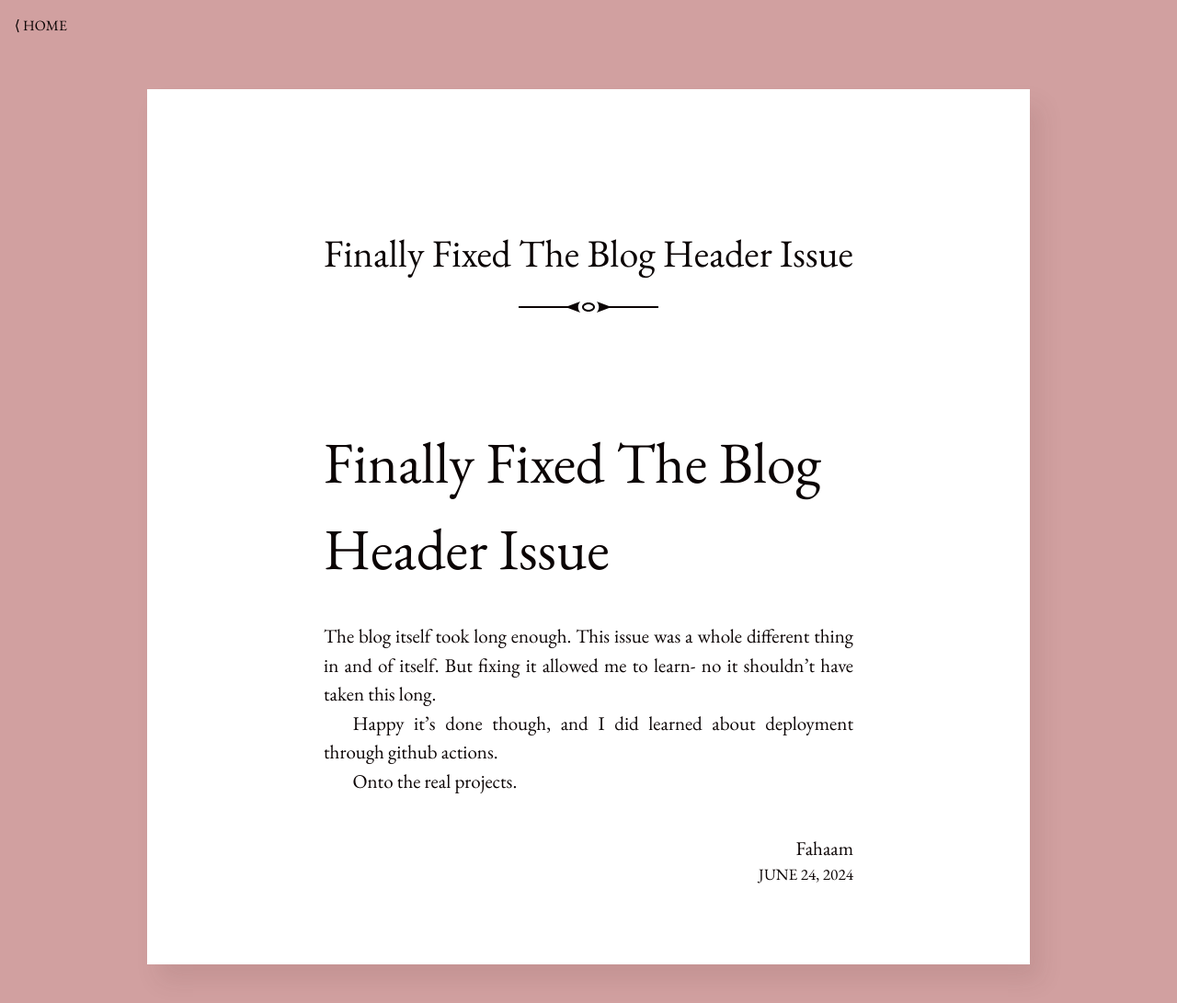
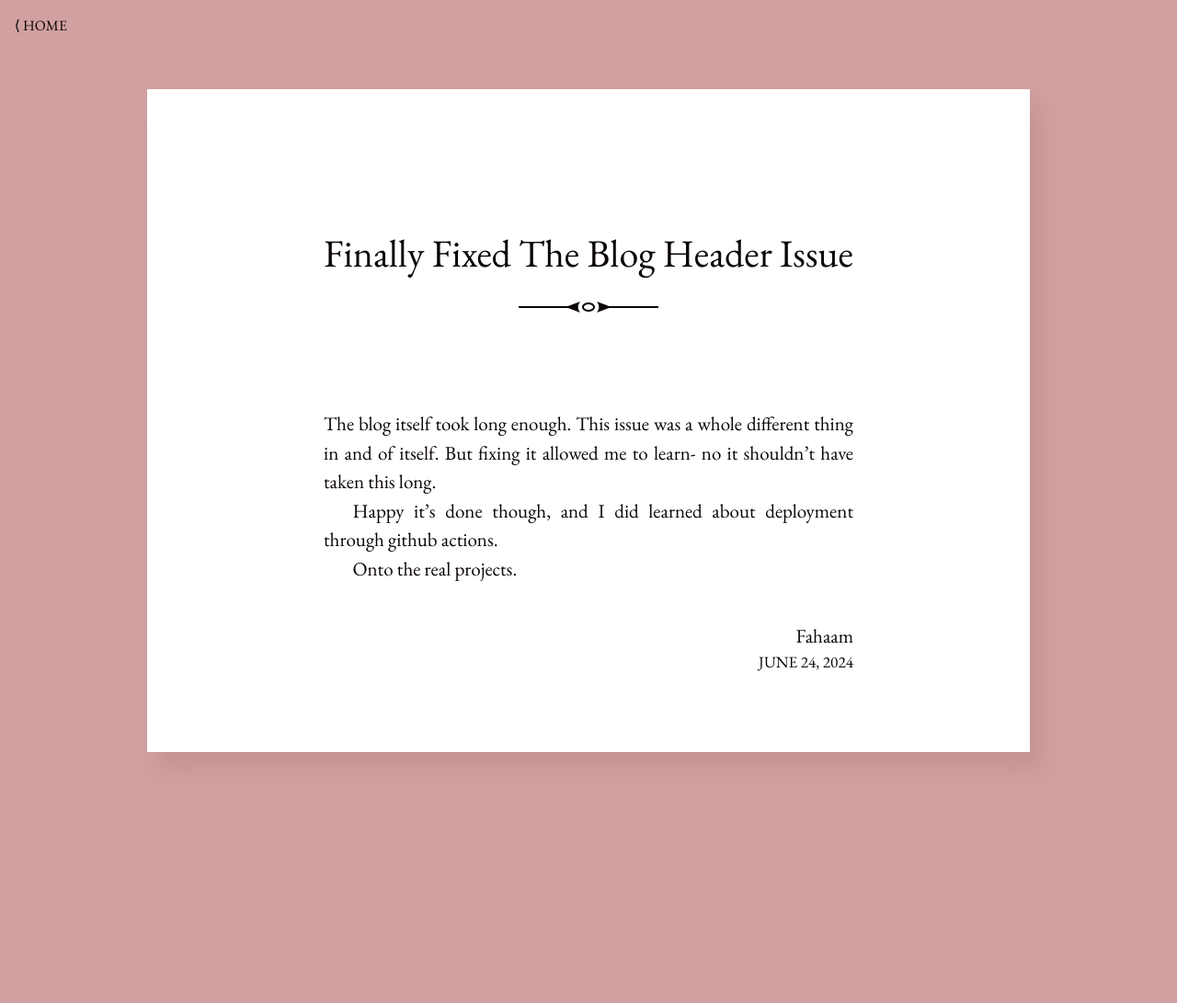
Before and after one commit to fahaamtashfeen/fahaamtashfeen.github.io, a Jekyll site: the page built from _posts/2024-06-24-Finally-Fixed-The-Header-Issue.md, in a window 1280 px wide. Shown: the whole page at 92% size. Built offline with Jekyll 4.4.1, drawn with Linux system fonts in a browser that asks for light colours; after the commit the page ends 900 px from its top, so only the background shows below that.

Commit message:
new post

```diff
--- a/_posts/2024-06-24-Finally-Fixed-The-Header-Issue.md
+++ b/_posts/2024-06-24-Finally-Fixed-The-Header-Issue.md
@@ -5,8 +5,6 @@ author: "Fahaam"
 categories: updates
 ---
 
-# Finally Fixed The Blog Header Issue
-
 The blog itself took long enough. This issue was a whole different thing in and of itself. But fixing it allowed me to learn- no it shouldn't have taken this long.
 
 Happy it's done though, and I did learned about deployment through github actions.
```
